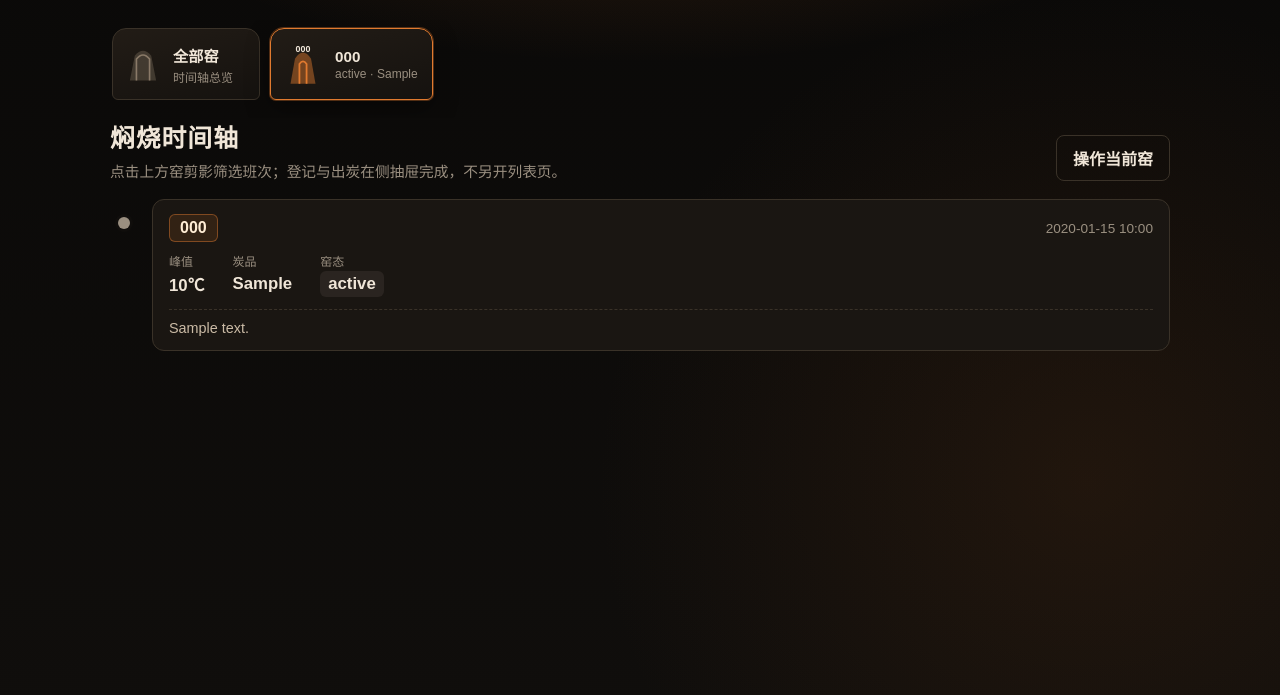
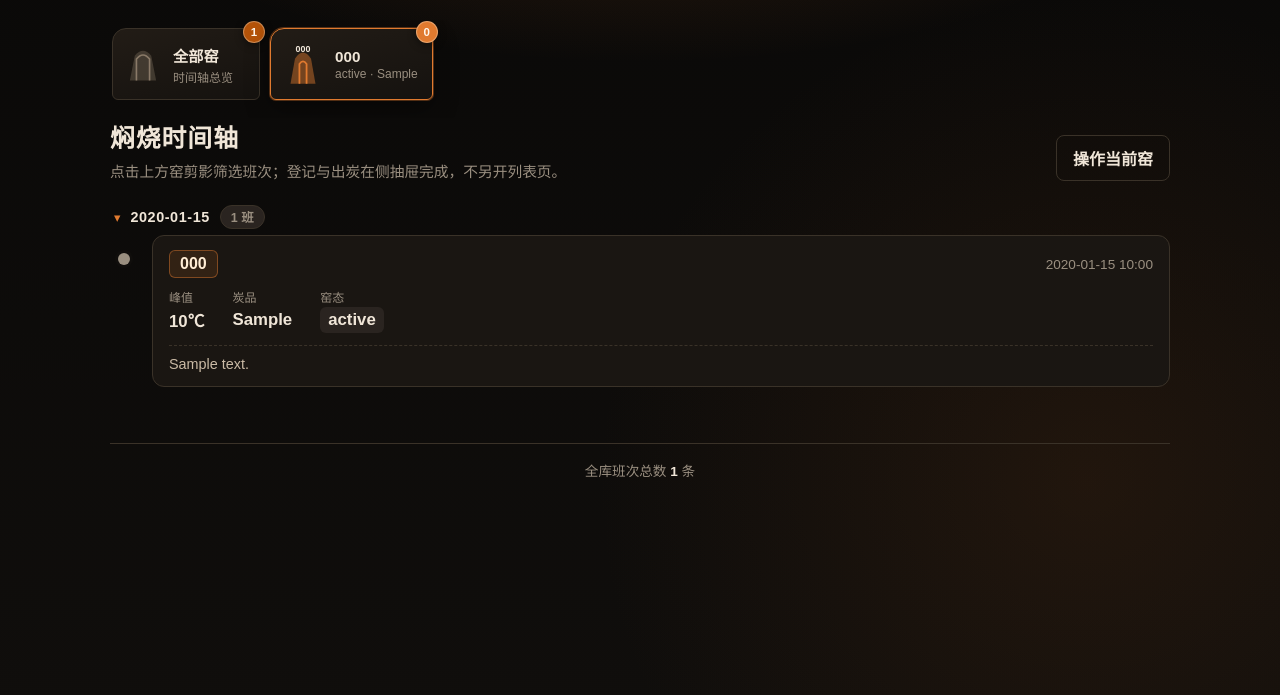
Before and after one commit to lacsar712/ccpro-charclamp-b06-GSB, a Python web app: template src/charclamp/web/templates/timeline.html in a window 1280 px wide. Shown: the part 77-772 px from the top of the page. Run offline with Jinja, Linux system fonts and the light colour scheme; the template is opened without the code that fills it: most values are stand-ins (such as "Sample title", 1, 10 or a date in 2020); some libraries are stand-ins or nearby versions.

Commit message:
CharClamp b06 GSB side A: kiln badge / day fold / footer reconcile; concurrent register zero-drift.

```diff
--- a/requirements.txt
+++ b/requirements.txt
@@ -7,3 +7,4 @@ uvicorn[standard]==0.32.1
 passlib[bcrypt]==1.7.4
 bcrypt==4.0.1
 python-multipart==0.0.17
+sniffio>=1.3.0
--- a/src/charclamp/web/static/css/theme.css
+++ b/src/charclamp/web/static/css/theme.css
@@ -100,6 +100,7 @@ body {
   gap: 10px;
   min-width: 148px;
   padding: 10px 14px 10px 10px;
+  position: relative;
   text-decoration: none;
   color: var(--ink);
   background: linear-gradient(165deg, #221c16, #15120f);
@@ -143,6 +144,28 @@ body {
   font-size: 0.75rem;
   color: var(--muted);
 }
+
+/* 窑剪影角标：该窑班次总数 */
+.kiln-count {
+  position: absolute;
+  top: -8px;
+  right: -6px;
+  min-width: 22px;
+  height: 22px;
+  padding: 0 6px;
+  display: grid;
+  place-items: center;
+  border-radius: 999px;
+  background: var(--ember-deep);
+  color: #fff7ed;
+  border: 1px solid rgba(255, 237, 213, 0.35);
+  font-size: 0.72rem;
+  font-weight: 700;
+  font-variant-numeric: tabular-nums;
+  box-shadow: 0 2px 8px rgba(0, 0, 0, 0.45);
+}
+
+.kiln-chip.is-active .kiln-count { background: var(--ember); }
 
 .timeline-head {
   display: flex;
@@ -286,6 +309,69 @@ body {
   color: var(--muted);
   border: 1px dashed var(--line);
   border-radius: 12px;
+}
+
+/* —— 自然日折叠 —— */
+.day-group { margin-bottom: 14px; }
+
+.day-group details { margin: 0; }
+
+.day-head {
+  display: flex;
+  align-items: center;
+  gap: 10px;
+  padding: 6px 4px;
+  cursor: pointer;
+  user-select: none;
+  list-style: none;
+  color: var(--muted);
+  font-size: 0.9rem;
+}
+
+.day-head::-webkit-details-marker { display: none; }
+
+.day-head::before {
+  content: "▾";
+  color: var(--ember);
+  font-size: 0.8rem;
+  transition: transform 0.15s;
+}
+
+.day-group details:not([open]) > .day-head::before { transform: rotate(-90deg); }
+
+.day-date {
+  font-weight: 700;
+  color: var(--ink);
+  letter-spacing: 0.04em;
+  font-variant-numeric: tabular-nums;
+}
+
+.day-count {
+  padding: 2px 10px;
+  border-radius: 999px;
+  background: var(--char);
+  border: 1px solid var(--line);
+  color: var(--muted);
+  font-size: 0.78rem;
+  font-weight: 600;
+  font-variant-numeric: tabular-nums;
+}
+
+.day-head:hover .day-count { border-color: var(--ember); color: var(--ink); }
+
+/* —— 页脚对账 —— */
+.board-foot {
+  margin-top: 8px;
+  padding: 16px 0 4px;
+  border-top: 1px solid var(--line);
+  color: var(--muted);
+  font-size: 0.85rem;
+  text-align: center;
+}
+
+.board-foot strong {
+  color: var(--ink);
+  font-variant-numeric: tabular-nums;
 }
 
 .badge {
--- a/src/charclamp/web/templates/partials/board.html
+++ b/src/charclamp/web/templates/partials/board.html
@@ -14,6 +14,7 @@
       <strong>全部窑</strong>
       <em>时间轴总览</em>
     </span>
+    <span class="kiln-count" title="全库班次总数">{{ total_shifts }}</span>
   </a>
   {% for clamp in clamps %}
   <a
@@ -37,6 +38,7 @@
       <strong>{{ clamp.code }}</strong>
       <em>{{ status_labels.get(clamp.status, clamp.status) }} · {{ clamp.wood_species or '—' }}</em>
     </span>
+    <span class="kiln-count" title="{{ clamp.code }} 班次总数">{{ shift_counts.get(clamp.id, 0) }}</span>
   </a>
   {% endfor %}
 </section>
@@ -58,3 +60,7 @@
 </header>
 
 {% include "partials/timeline_feed.html" %}
+
+<footer class="board-foot" aria-label="台账对账">
+  <span>全库班次总数 <strong id="total-shifts">{{ total_shifts }}</strong> 条</span>
+</footer>
--- a/src/charclamp/web/templates/partials/timeline_feed.html
+++ b/src/charclamp/web/templates/partials/timeline_feed.html
@@ -1,5 +1,12 @@
+{% for group in day_groups %}
+<section class="day-group">
+  <details open>
+    <summary class="day-head">
+      <time class="day-date" datetime="{{ group.day.isoformat() }}">{{ group.day.strftime('%Y-%m-%d') }}</time>
+      <span class="day-count">{{ group.shifts | length }} 班</span>
+    </summary>
     <ol class="timeline" aria-label="焖烧班次时间轴">
-  {% for shift in shifts %}
+      {% for shift in group.shifts %}
       <li class="timeline-item">
         <div class="timeline-rail" aria-hidden="true">
           <span class="timeline-dot status-{{ shift.clamp.status }}"></span>
@@ -36,9 +43,10 @@
           {% endif %}
         </article>
       </li>
-  {% else %}
-  <li class="timeline-empty">
-    <p>该筛选下暂无焖烧班次。点击「登记班次」写入第一条。</p>
-  </li>
       {% endfor %}
     </ol>
+  </details>
+</section>
+{% else %}
+<p class="timeline-empty">该筛选下暂无焖烧班次。点击「登记班次」写入第一条。</p>
+{% endfor %}
```
Also changed, not shown: docker-compose.yml (+10 -9 lines), src/charclamp/infra/seed.py (+38 -2 lines), src/charclamp/web/controllers.py (+34 -4 lines), 3 other files. Lines whose indentation alone changed are shown as unchanged.
